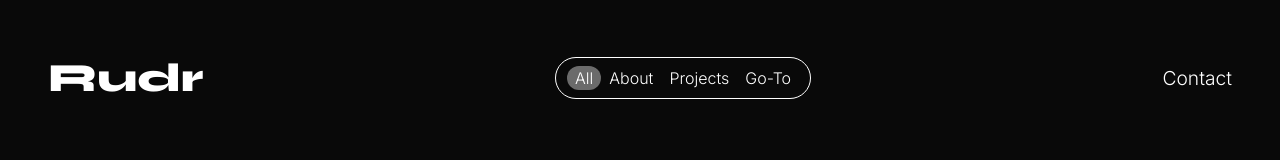
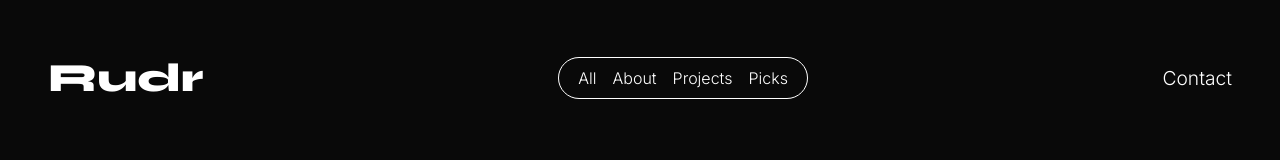
Before and after one commit to ru-dr/rudr, a Next.js app: page / in a window 1280 px wide. Shown: the top 160 px of the page. Built offline with nearby package versions, Linux system fonts and the light colour scheme.

Commit message:
Refactor navigation menu and add indicator

```diff
--- a/app/page.jsx
+++ b/app/page.jsx
@@ -1,9 +1,19 @@
 "use client";
+import { useState } from "react";
 import Link from "next/link";
-import { useState } from "react";
 
-const page = () => {
-  const [highlighted, setHighlighted] = useState("All");
+const Page = () => {
+  const [indicatorStyle, setIndicatorStyle] = useState({
+    left: 0,
+    width: 0,
+  });
+
+  const handleIndicator = (e) => {
+    setIndicatorStyle({
+      left: e.target.offsetLeft,
+      width: e.target.offsetWidth,
+    });
+  };
 
   return (
     <main>
@@ -14,47 +24,26 @@ const page = () => {
         <div>
           <nav className="main-nav">
             <ul className="nav-ele">
-              <li
-                className={`${
-                  highlighted === "All" ? "highlighted" : ""
-                } elements`}
-                onClick={() => {
-                  setHighlighted("All");
-                }}
-              >
+              <li className="elements" onClick={(e) => handleIndicator(e)}>
                 All
               </li>
-              <li
-                className={`${
-                  highlighted === "About" ? "highlighted" : ""
-                } elements`}
-                onClick={() => {
-                  setHighlighted("About");
-                }}
-              >
+              <li className="elements" onClick={(e) => handleIndicator(e)}>
                 About
               </li>
-              <li
-                className={`${
-                  highlighted === "Projects" ? "highlighted" : ""
-                } elements`}
-                onClick={() => {
-                  setHighlighted("Projects");
-                }}
-              >
+              <li className="elements" onClick={(e) => handleIndicator(e)}>
                 Projects
               </li>
-              <li
-                className={`${
-                  highlighted === "Go-To" ? "highlighted" : ""
-                } elements`}
-                onClick={() => {
-                  setHighlighted("Go-To");
-                }}
-              >
-                Go-To
+              <li className="elements" onClick={(e) => handleIndicator(e)}>
+                Picks
               </li>
             </ul>
+            <div
+              className="indicator"
+              style={{
+                left: indicatorStyle.left + "px",
+                width: indicatorStyle.width + "px",
+              }}
+            ></div>
           </nav>
         </div>
         <div>
@@ -67,4 +56,4 @@ const page = () => {
   );
 };
 
-export default page;
+export default Page;
```
